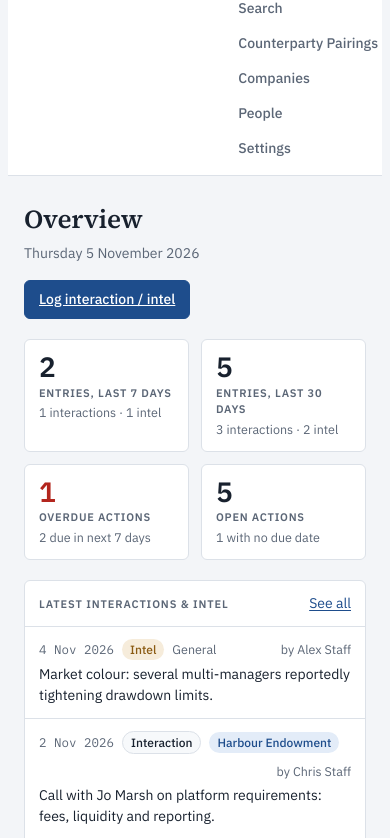
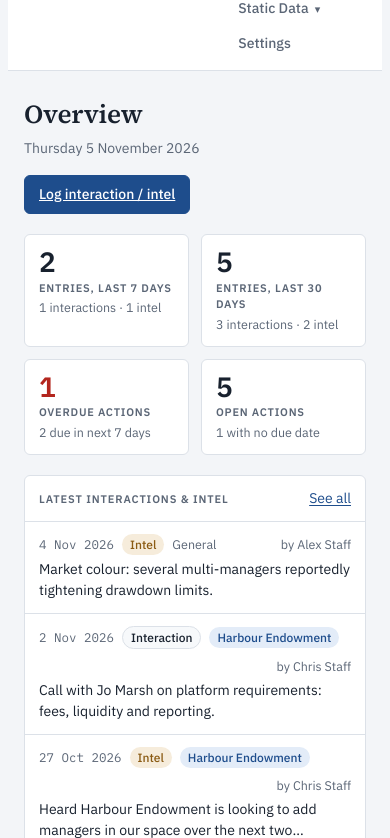
Before and after one commit to HitmanH/demeisen_crm, a plain HTML site: page web/index.html in a window 390 px wide. Shown: the part 236-1074 px from the top of the page. Drawn offline with Linux system fonts and the light colour scheme; a script that the page names is missing.

Commit message:
Group static data pages under a Static Data menu
Companies, People, Connections (Counterparty Pairings) and CI Lead move into
a drop-down on the second row, beside Settings.

Co-Authored-By: Claude Opus 5.5 <noreply@anthropic.com>

```diff
--- a/web/index.html
+++ b/web/index.html
@@ -75,10 +75,19 @@ nav.tabs { display: flex; flex-direction: column; gap: 2px; flex: 1; min-width:
 nav.tabs a { padding: 8px 12px; border-radius: var(--r); color: var(--muted); text-decoration: none; font-weight: 500; white-space: nowrap; }
 nav.tabs a:hover { color: var(--ink); background: var(--hover); }
 nav.tabs a[aria-current="page"] { background: var(--accent-soft); color: var(--accent); }
+/* Drop-down group in the second row; highlighted while one of its pages is open */
+nav.tabs .menu { position: relative; }
+nav.tabs summary { list-style: none; cursor: pointer; padding: 8px 12px; border-radius: var(--r); color: var(--muted); font-weight: 500; white-space: nowrap; }
+nav.tabs summary::-webkit-details-marker { display: none; }
+nav.tabs summary::after { content: '▾'; font-size: 11px; margin-left: 6px; }
+nav.tabs summary:hover { color: var(--ink); background: var(--hover); }
+nav.tabs .menu.has-current summary { background: var(--accent-soft); color: var(--accent); }
+nav.tabs .menu-list { position: absolute; top: calc(100% + 4px); left: 0; z-index: 10; min-width: 180px; display: flex; flex-direction: column; gap: 2px;
+  padding: 4px; background: var(--surface); border: 1px solid var(--line); border-radius: var(--r); box-shadow: 0 8px 24px rgba(0, 0, 0, 0.12); }
 @media (max-width: 900px) {
   header.top { position: static; }
   header.top .wrap { gap: 8px; }
-  nav.tabs a { padding: 6px 10px; }
+  nav.tabs a, nav.tabs summary { padding: 6px 10px; }
 }
 .proforma { background: var(--intel-soft); border-bottom: 1px solid var(--line); font-size: 12.5px; }
 .proforma .wrap { padding-block: 6px; display: flex; gap: 12px; flex-wrap: wrap; align-items: center; justify-content: space-between; }
@@ -275,14 +284,18 @@ td.num, th.num { text-align: right; }
         <a href="#todo" data-view="todo">To-do</a>
         <a href="#interactions" data-view="interactions">Interactions</a>
         <a href="#allocator" data-view="allocator">External Party One Pager</a>
-        <a href="#cilead" data-view="cilead">CI Lead</a>
         <a href="#log" data-view="log">Log interaction / intel</a>
         <a href="#search" data-view="search">Search</a>
       </div>
       <div class="tab-row">
-        <a href="#pairings" data-view="pairings">Counterparty Pairings</a>
-        <a href="#companies" data-view="companies">Companies</a>
-        <a href="#people" data-view="people">People</a>
+        <details class="menu"><summary>Static Data</summary>
+          <div class="menu-list">
+            <a href="#companies" data-view="companies">Companies</a>
+            <a href="#people" data-view="people">People</a>
+            <a href="#pairings" data-view="pairings">Connections</a>
+            <a href="#cilead" data-view="cilead">CI Lead</a>
+          </div>
+        </details>
         <a href="#settings" data-view="settings">Settings</a>
       </div>
     </nav>
@@ -457,9 +470,13 @@ function route() {
   let v = location.hash.slice(1);
   if (!VIEWS[v]) v = 'home';
   document.querySelectorAll('nav.tabs a').forEach(a => { if (a.dataset.view === v) a.setAttribute('aria-current', 'page'); else a.removeAttribute('aria-current'); });
+  document.querySelectorAll('nav.tabs .menu').forEach(m => { m.open = false; m.classList.toggle('has-current', !!m.querySelector(`a[data-view="${v}"]`)); });
   document.getElementById('settings-pane').style.display = v === 'settings' ? '' : 'none';
   VIEWS[v]();
 }
+// The Static Data menu closes on a click elsewhere, on Escape, or when a page is chosen (see route).
+document.addEventListener('click', e => { document.querySelectorAll('nav.tabs .menu[open]').forEach(m => { if (!m.contains(e.target) || e.target.closest('.menu-list a')) m.open = false; }); });
+document.addEventListener('keydown', e => { if (e.key === 'Escape') document.querySelectorAll('nav.tabs .menu[open]').forEach(m => { m.open = false; m.querySelector('summary').focus(); }); });
 function goto(v) { if (location.hash.slice(1) === v) route(); else location.hash = v; window.scrollTo(0, 0); }
 window.addEventListener('hashchange', () => { if (LIVE && !idToken()) return; route(); window.scrollTo(0, 0); });
 
```
